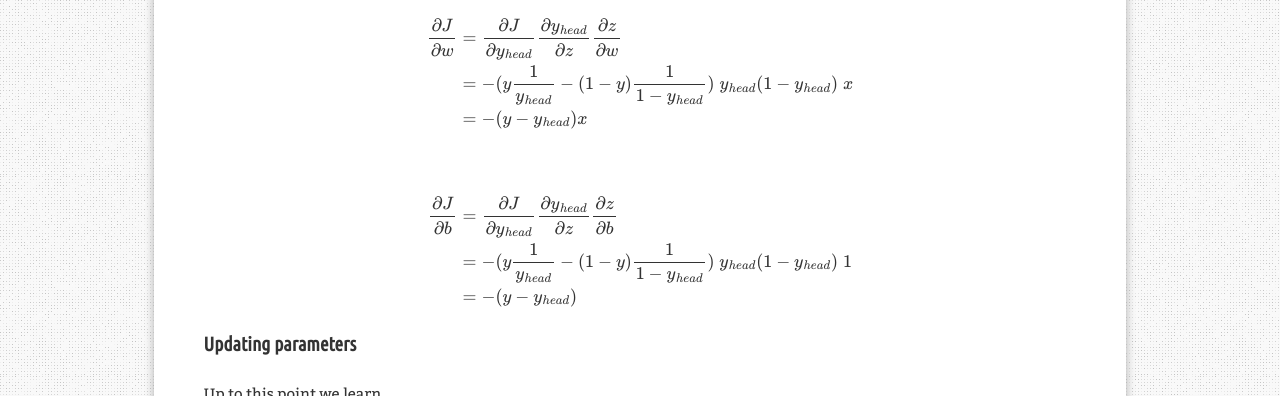
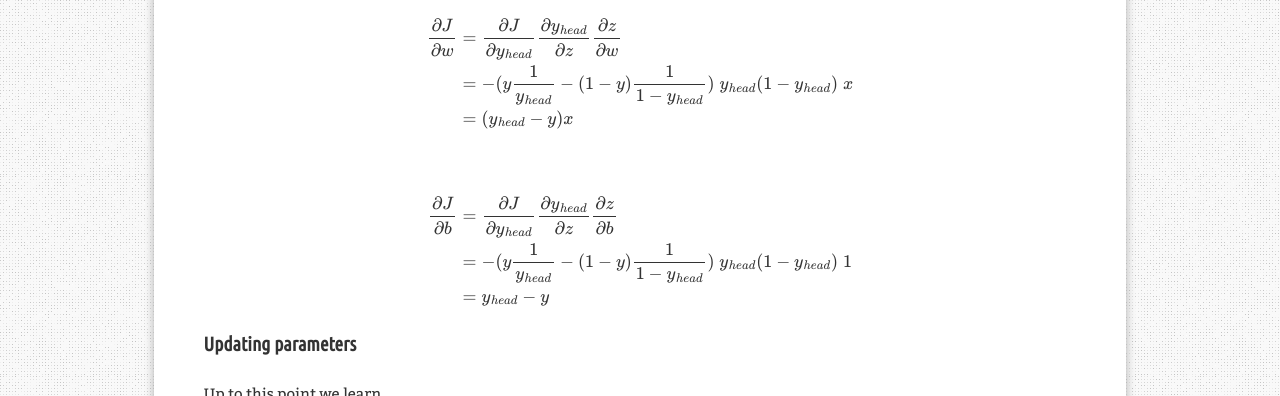
Before and after one commit to aristohyun/aristohyun.github.io, a Jekyll site: the page built from _posts/2021-08-08- Logistic-Regression.md, in a window 1280 px wide and 900 px high, scrolled down 6582 px. Shown: the part 242-638 px from the top of the window. Built offline with Jekyll 4.4.1, drawn with Linux system fonts in a browser that asks for light colours; formulas are drawn with MathJax 3; comment, search, counter and statistics services are not loaded.

```diff
--- a/_posts/2021-08-08- Logistic-Regression.md
+++ b/_posts/2021-08-08- Logistic-Regression.md
@@ -234,7 +234,7 @@ z &= w^Tx+b \\\
 \begin{align\*}
 \frac {\partial J}{\partial w} &= \frac {\partial J}{\partial y_ {head}} \frac {\partial y_ {head}}{\partial z} \frac {\partial z}{\partial w} \\\
 &= -(y \frac{1}{y_ {head}} - (1-y)\frac{1}{1-y_ {head}}) \; y_ {head}(1-y_ {head}) \; x \\\
-&= -(y-y_ {head})x
+&= (y_ {head} - y)x
 \end{align\*}
 @
 
@@ -244,7 +244,7 @@ z &= w^Tx+b \\\
 \begin{align\*}
 \frac {\partial J}{\partial b} &= \frac {\partial J}{\partial y_ {head}} \frac {\partial y_ {head}}{\partial z} \frac {\partial z}{\partial b} \\\
 &= -(y \frac{1}{y_ {head}} - (1-y)\frac{1}{1-y_ {head}}) \; y_ {head}(1-y_ {head}) \; 1 \\\
-&= -(y-y_ {head})
+&= y_ {head} - y
 \end{align\*}
 @
 
```
